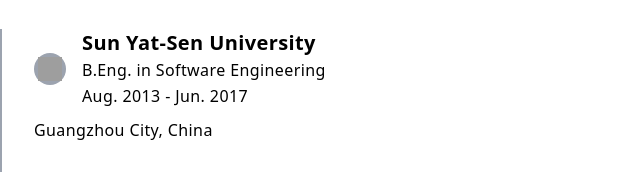
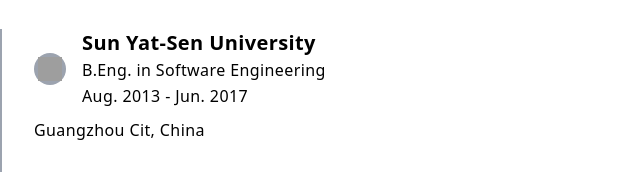
Before and after one commit to WillowBreeze/WillowBreeze.github.io, a plain HTML site: page index.html in a window 1280 px wide. Shown: the part 1271-1443 px from the top of the page, 0-640 px from the left. Drawn offline with nearby package versions, Linux system fonts and the light colour scheme; grey boxes are pictures that could not be loaded.

Commit message:
update page

```diff
--- a/index.html
+++ b/index.html
@@ -39,7 +39,7 @@
                 <p>Aug. 2013 - Jun. 2017</p>
               </div>
             </div>
-            <p>Guangzhou City, China</p>
+            <p>Guangzhou Cit, China</p>
           </div>
           <div class="mb-8">
             <div class="flex items-center mb-2">
```
